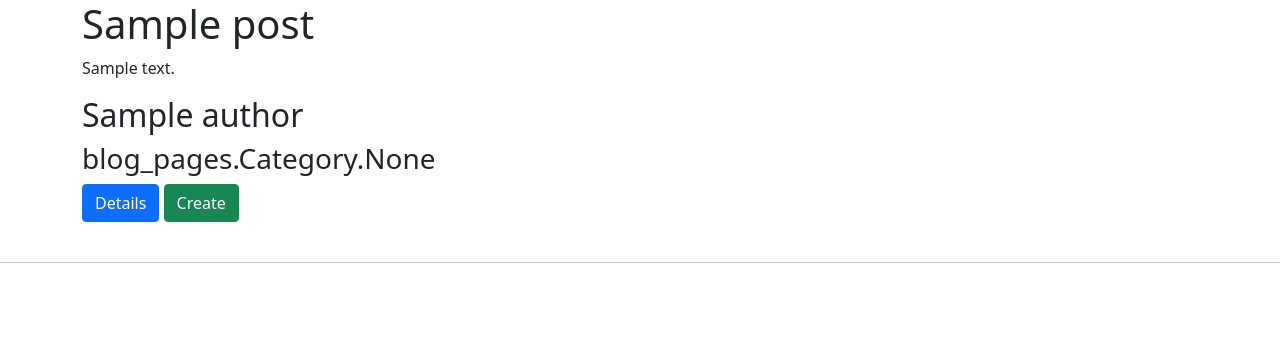
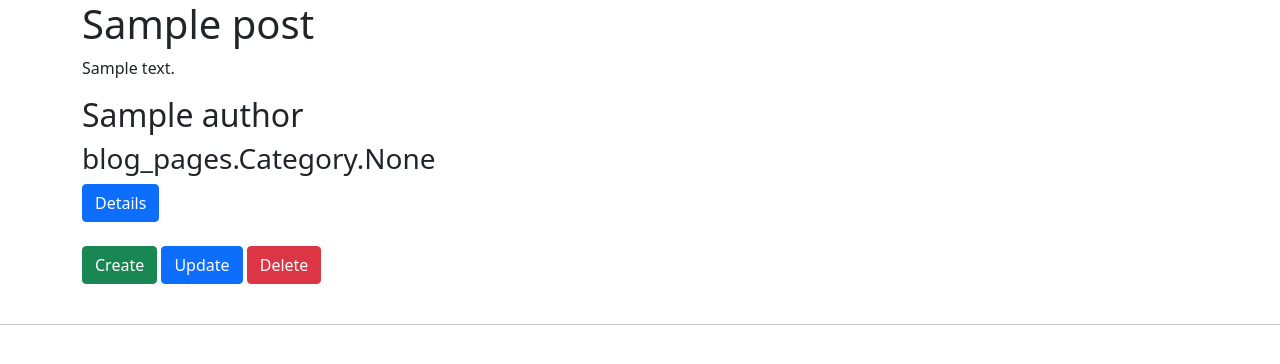
Before and after one commit to CyrusNchege/Django_CRUD_CBVs, a Django app: page /blog/ in a window 1280 px wide. Shown: the top 364 px of the page. Run offline with Django 4.2, Linux system fonts and the light colour scheme; tables that the repository leaves empty hold one stand-in row (values such as "Sample post").

Commit message:
Add delete cbv view/functonality

```diff
--- a/blog_pages/urls.py
+++ b/blog_pages/urls.py
@@ -6,5 +6,7 @@
 urlpatterns = [
     path('', views.BlogListView.as_view(), name= 'blog_list'),
     path('<int:pk>/', views.BlogDetailView.as_view(), name= "blog_detail"),
-    path('create/', views.BlogCreateView.as_view(), name='blog_create')
+    path('create/', views.BlogCreateView.as_view(), name='blog_create'),
+    path('<int:pk>/update/', views.BlogUpdateView.as_view(), name='blog_update'),
+    path('<int:pk>/delete/', views.BlogDeleteView.as_view(), name='blog_delete')
 ]
--- a/blog_pages/views.py
+++ b/blog_pages/views.py
@@ -21,3 +21,14 @@
     form_class = PostCreateForm
     template_name = "blog/task_create.html"
     success_url = reverse_lazy('blog:blog_list')
+
+class BlogUpdateView(UpdateView):
+    model = Post
+    form_class = PostCreateForm
+    template_name = "blog/task_update.html"
+    success_url= reverse_lazy('blog:blog_list')
+
+class BlogDeleteView(DeleteView):
+    model = Post
+    template_name = 'blog/task_delete.html'
+    success_url= reverse_lazy('blog:blog_list')
--- a/templates/blog/list.html
+++ b/templates/blog/list.html
@@ -8,7 +8,11 @@
     <h3>{{blogs.categories}}</h3>
     <h3>{{blogs.pub_data}}</h3>
     <a href="{%url 'blog:blog_detail' blogs.id%}" class="btn btn-primary"> Details </a>
+    <br>
+    <br>
     <a href="{%url 'blog:blog_create'%}" class="btn btn-success"> Create </a>
+    <a href="{%url 'blog:blog_update' blogs.id%}" class="btn btn-primary"> Update </a>
+    <a href="{%url 'blog:blog_delete' blogs.id%}" class="btn btn-danger"> Delete </a>
     </div>
     <br>
     <hr>
--- a/templates/blog/task_detail.html
+++ b/templates/blog/task_detail.html
@@ -8,6 +8,10 @@
     <h3>{{blogs.categories}}</h3>
     <h3>{{blogs.pub_data}}</h3>
     <a href="{%url 'blog:blog_list'%}" class="btn btn-primary"> Back </a>
+    <br>
+    <br>
+
+    <a href="{%url 'blog:blog_update' blogs.id%}" class="btn btn-primary"> Update </a>
     </div>
 
 {%endblock%}
```
Also changed, not shown: templates/blog/task_delete.html (added, +10 -0 lines), templates/blog/task_update.html (added, +9 -0 lines).
